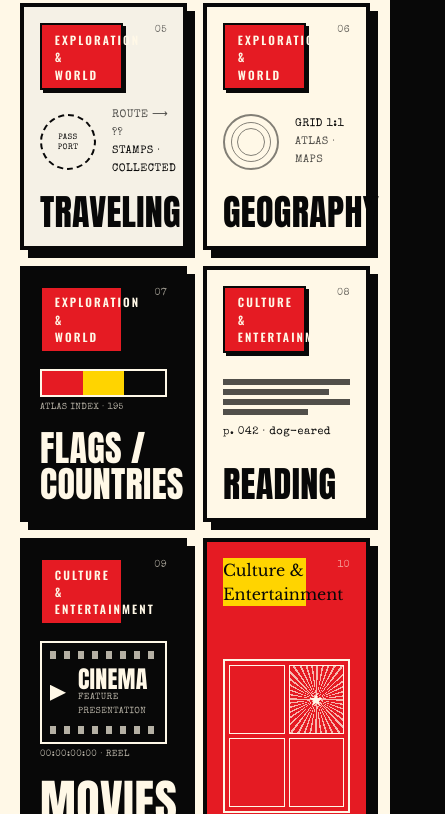
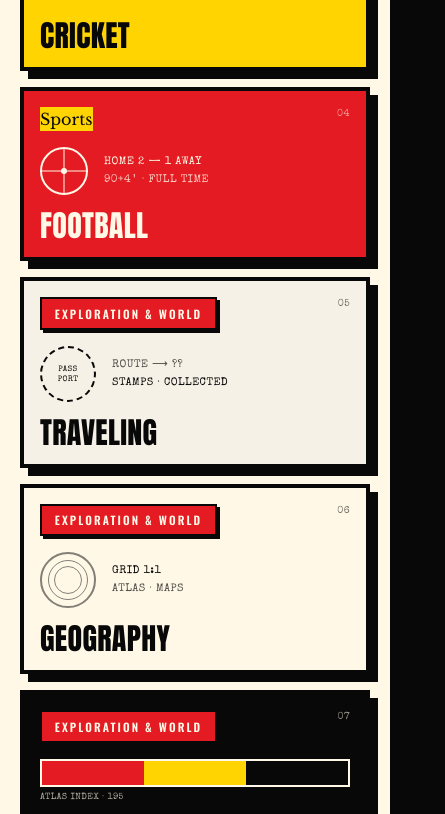
Before and after one commit to ahmxad/PORTFOLIO, a React (Vite) app: page /more in a window 390 px wide. Shown: the part 950-1764 px from the top of the page, 445 px wide, since content can reach past the window. Built offline with nearby package versions, Linux system fonts and the light colour scheme.

Commit message:
improved more tab

```diff
--- a/src/pages/More.tsx
+++ b/src/pages/More.tsx
@@ -37,7 +37,7 @@ function Motif({ id }: { id: string }) {
           <div>
             <span className="text-signyellow">$</span> solve --challenge
           </div>
-          <div className="opacity-80">flag{"{"}capture_the_flag{"}"}</div>
+          <div className="break-all opacity-80">flag{"{"}capture_the_flag{"}"}</div>
           <div className="text-signyellow">› access granted</div>
         </div>
       );
@@ -178,10 +178,10 @@ function Motif({ id }: { id: string }) {
     case "anime":
       return (
         <div>
-          {/* manga page: panels with one speed-line "action" panel */}
-          <div className="grid grid-cols-2 gap-1 border-2 border-current p-1">
-            <div className="aspect-4/5 border border-current" />
-            <div className="relative aspect-4/5 overflow-hidden border border-current">
+          {/* manga page: 3 panels, one with a speed-line "action" burst */}
+          <div className="grid grid-cols-3 gap-1 border-2 border-current p-1">
+            <div className="aspect-square border border-current" />
+            <div className="relative aspect-square overflow-hidden border border-current">
               <div
                 className="absolute inset-0 opacity-70"
                 style={{
@@ -190,11 +190,10 @@ function Motif({ id }: { id: string }) {
                 }}
               />
               <div className="absolute inset-0 grid place-items-center">
-                <span className="font-display text-lg leading-none">★</span>
+                <span className="font-display text-base leading-none">★</span>
               </div>
             </div>
-            <div className="aspect-4/5 border border-current" />
-            <div className="aspect-4/5 border border-current" />
+            <div className="aspect-square border border-current" />
           </div>
           <div className="mt-2 flex items-end justify-between">
             <span className="font-display text-2xl uppercase leading-none">
@@ -254,9 +253,9 @@ const SPAN: Record<string, string> = {
 };
 
 const TITLE: Record<string, string> = {
-  lg: "text-5xl md:text-6xl",
-  md: "text-4xl",
-  sm: "text-2xl md:text-3xl",
+  lg: "text-4xl sm:text-5xl md:text-6xl",
+  md: "text-3xl sm:text-4xl",
+  sm: "text-2xl sm:text-3xl",
 };
 
 export default function More() {
@@ -271,7 +270,7 @@ export default function More() {
           className="flex flex-wrap items-end justify-between gap-3 border-b-4 border-ink pb-3"
         >
           <span className="stamp">OFF THE CLOCK</span>
-          <span className="font-type text-xs tracking-[0.25em] text-warmgray">
+          <span className="font-type text-[10px] tracking-[0.15em] text-warmgray sm:text-xs sm:tracking-[0.25em]">
             DOSSIER NO. 007 · BROADCAST SPECIAL
           </span>
         </div>
@@ -296,7 +295,7 @@ export default function More() {
         </p>
 
         {/* editorial mosaic — varied sizes, not an icon grid */}
-        <div className="mt-8 grid grid-cols-2 gap-4 md:grid-cols-12 md:gap-5">
+        <div className="mt-8 grid grid-cols-1 gap-4 sm:grid-cols-2 sm:max-md:[&>*:last-child]:col-span-2 md:grid-cols-12 md:gap-5">
           {INTERESTS.map((it, i) => {
             const surface = SURFACE[it.id] ?? "bg-paper text-ink";
             const stampCls = STAMP[it.id] ?? "stamp";
@@ -307,9 +306,9 @@ export default function More() {
                 key={it.id}
                 data-anim
                 onMouseEnter={() => play("hover")}
-                className={`group relative flex flex-col justify-between border-4 border-ink p-4 shadow-[8px_8px_0_var(--color-ink)] transition-all duration-150 hover:-translate-y-1 hover:shadow-[12px_12px_0_var(--color-ink)] ${surface} ${span}`}
+                className={`group relative flex min-w-0 flex-col justify-between border-4 border-ink p-4 shadow-[8px_8px_0_var(--color-ink)] transition-all duration-150 hover:-translate-y-1 hover:shadow-[12px_12px_0_var(--color-ink)] ${surface} ${span}`}
               >
-                <div className="flex items-start justify-between gap-2">
+                <div className="flex min-w-0 items-start justify-between gap-2">
                   <span className={`${stampCls} max-w-[65%]`}>
                     {it.category}
                   </span>
@@ -324,7 +323,7 @@ export default function More() {
 
                 <div>
                   <h2
-                    className={`font-display uppercase leading-none ${titleCls}`}
+                    className={`font-display uppercase leading-none wrap-break-words ${titleCls}`}
                   >
                     {it.title}
                   </h2>
```
